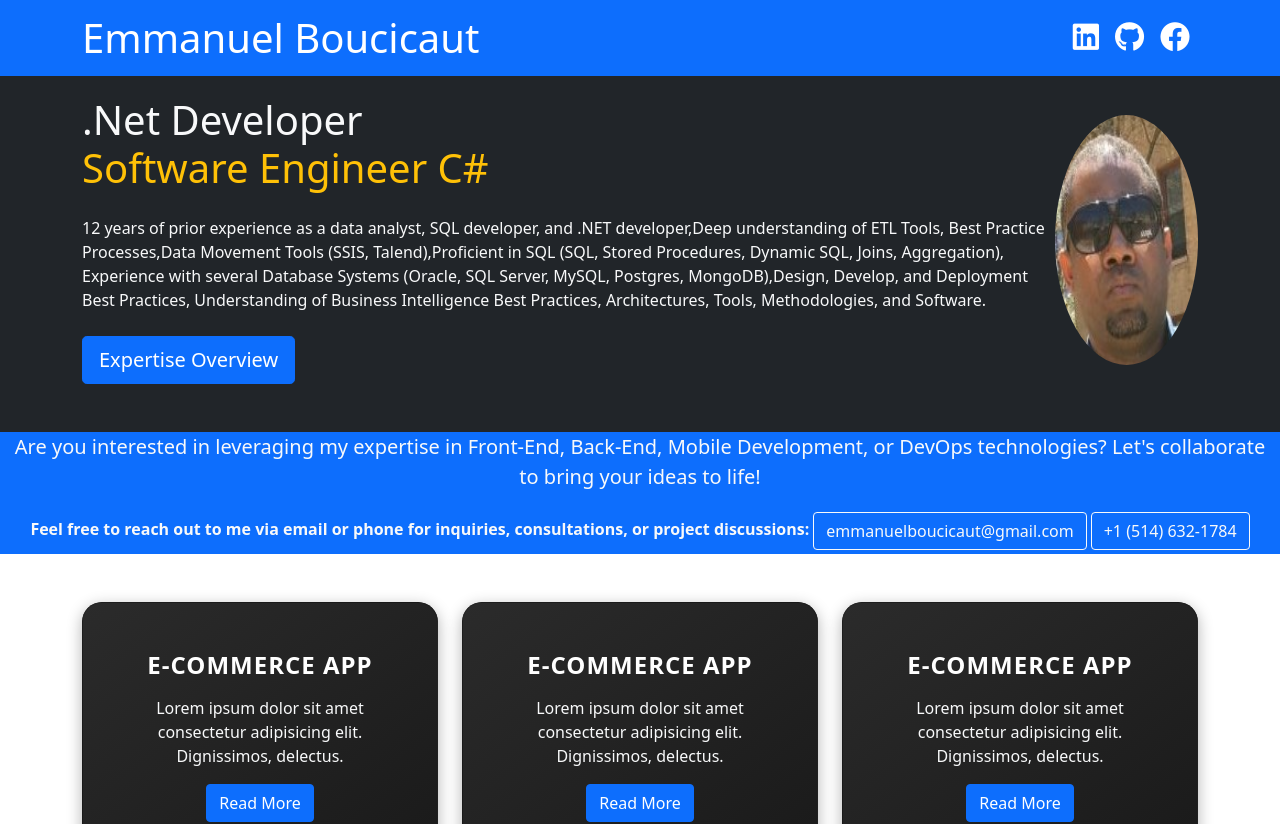
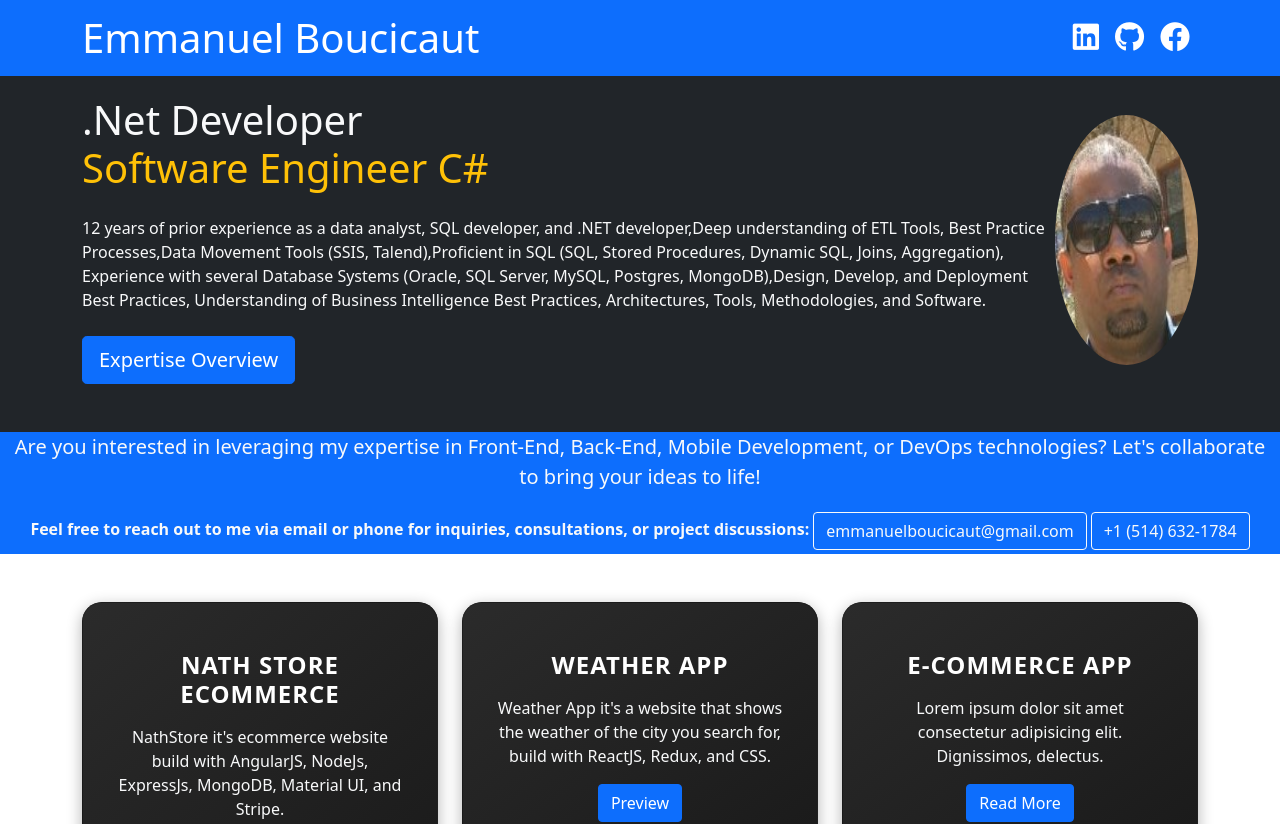
Before and after one commit to Emmanuelboucicaut/Emmanuel, a React (Vite) app: page / in a window 1280 px wide. Shown: the top 824 px of the page. Built offline with nearby package versions, Linux system fonts and the light colour scheme.

Commit message:
new config

```diff
--- a/src/components/CardComponent.tsx
+++ b/src/components/CardComponent.tsx
@@ -7,13 +7,15 @@ interface CardComponentProps {
   iconClass: string; // Class for the icon (e.g., Bootstrap icon)
   link: string; // URL for the "Read More" button
   linkText: string; // Text for the link button
+  target?: string; // Target attribute for the link (e.g., "_blank" for new tab)
 }
 const CardComponent: React.FC<CardComponentProps> = ({
   title,
   description,
   iconClass,
   link,
-  linkText
+  linkText,
+  target
 }) => {
   return (
     <motion.div
@@ -32,7 +34,7 @@ const CardComponent: React.FC<CardComponentProps> = ({
           </div>
           <h3 className="card-title mb-3 rounded-card-title">{title}</h3>
           <p className="card-text">{description}</p>
-          <a href={link} className="btn btn-primary">
+          <a href={link} className="btn btn-primary" target={target}>
             {linkText}
           </a>
         </div>
--- a/src/components/Home.tsx
+++ b/src/components/Home.tsx
@@ -21,22 +21,24 @@ const Home: React.FC = () => {
             {/* Card 1 */}
             <div className="col-md-4">
               <CardComponent
-                title="E-commerce App"
-                description="Lorem ipsum dolor sit amet consectetur adipisicing elit. Dignissimos, delectus."
+                title="Nath Store Ecommerce"
+                description="NathStore it's ecommerce website build with AngularJS,  NodeJs, ExpressJs, MongoDB, Material UI, and Stripe."
                 iconClass="bi bi-laptop"
-                link="https://example.com"
-                linkText="Read More"
+                link="https://nathstore-dev.netlify.app/"
+                target="_blank"
+                linkText="Preview"
               />
             </div>
 
             {/* Card 2 */}
             <div className="col-md-4">
               <CardComponent
-                title="E-commerce App"
-                description="Lorem ipsum dolor sit amet consectetur adipisicing elit. Dignissimos, delectus."
+                title="Weather App"
+                description=" Weather App it's a website that shows the weather of the city you search for, build with ReactJS, Redux, and CSS."
                 iconClass="bi bi-laptop"
-                link="https://example.com"
-                linkText="Read More"
+                link="https://emmanuel-weather.netlify.app"
+                target="_blank"
+                linkText="Preview"
               />
             </div>
 
@@ -47,6 +49,7 @@ const Home: React.FC = () => {
                 description="Lorem ipsum dolor sit amet consectetur adipisicing elit. Dignissimos, delectus."
                 iconClass="bi bi-laptop"
                 link="https://example.com"
+                target="_blank"
                 linkText="Read More"
               />
             </div>
```
